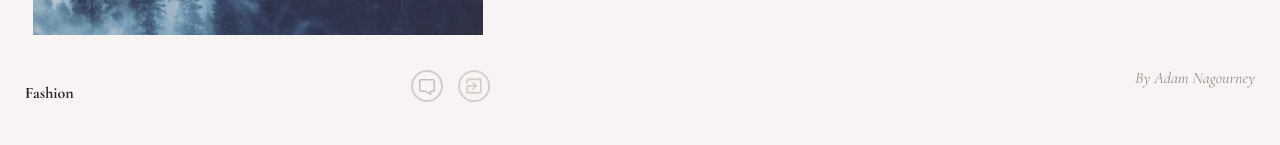
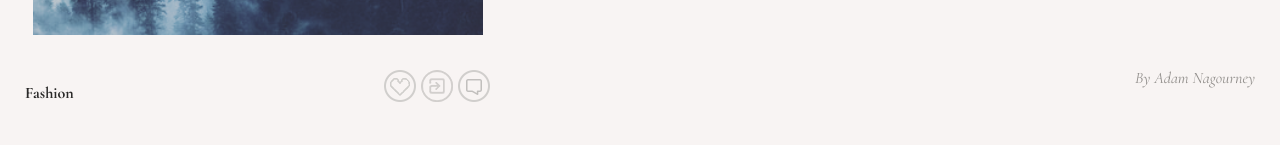
Before and after one commit to nazarenko-by/Cyclone-react, a React (Create React App) app: page /fullTopic/1 in a window 1280 px wide. Shown: the part 690-835 px from the top of the page. Built offline with nearby package versions, Linux system fonts and the light colour scheme; a web font is replaced by a local one.

Commit message:
added like button

```diff
--- a/src/App/Main/MainArticle/mainArticle.css
+++ b/src/App/Main/MainArticle/mainArticle.css
@@ -16,6 +16,7 @@
     grid-column: 4/5;
     grid-row: 1/2;
     align-self: end;
+    flex-direction: row;
 }
 
 .main-article .big-title {
--- a/src/App/MostRead/MostReadList/MostReadArticle/mostReadArticle.css
+++ b/src/App/MostRead/MostReadList/MostReadArticle/mostReadArticle.css
@@ -12,14 +12,8 @@
     opacity: 0;
     visibility: hidden;
     position: absolute;
-    top: -10px;
-    right: -10px;
+    top: 20px;
     gap: 10px;
-    transform: rotate(-90deg);
-}
-
-.article .comment-share-button button {
-    transform: rotate(90deg);
 }
 
 .article::after {
--- a/src/Components/CommentShareButton/CommentShareButton.js
+++ b/src/Components/CommentShareButton/CommentShareButton.js
@@ -3,14 +3,18 @@ import ModalWidow from '../ModalWindow/ModalWindow'
 
 import commentImg from './images/comments.png'
 import shareImg from './images/share.png'
+import likeImg from './images/like.png'
 
 const CommentShareButton = ({id,modalPositiom}) =>{
     const [openCloseModal, setOpenCloseModal] = useState({visibility: "hidden", opacity:"0"})
     return(
         <>
             <div className="comment-share-button unselectable">
+                <button className="like"><img src={likeImg} alt=""/></button>
+                <button className="share"><img src={shareImg} alt=""/></button>
                 <button className="comment" onClick={()=>setOpenCloseModal({visibility: "visible", opacity:"1"})}><img src={commentImg} alt=""/></button>
-                <button className="share"><img src={shareImg} alt=""/></button>
+
+
             </div>
             <ModalWidow
                 id = {id}
--- a/src/common/style/base.css
+++ b/src/common/style/base.css
@@ -103,13 +103,12 @@ button{
 
 .comment-share-button {
   display: flex;
-  gap: 15px;
+  gap: 5px;
   align-items: flex-start;
   grid-area: comment-share-button;
 }
 
-.comment:hover img,
-.share:hover img {
+.comment-share-button button:hover img {
   filter: blur(0.6px);
   background: #000;
   border-radius: 50%;
```
Also changed, not shown: src/Components/CommentShareButton/images/like.png (added).
